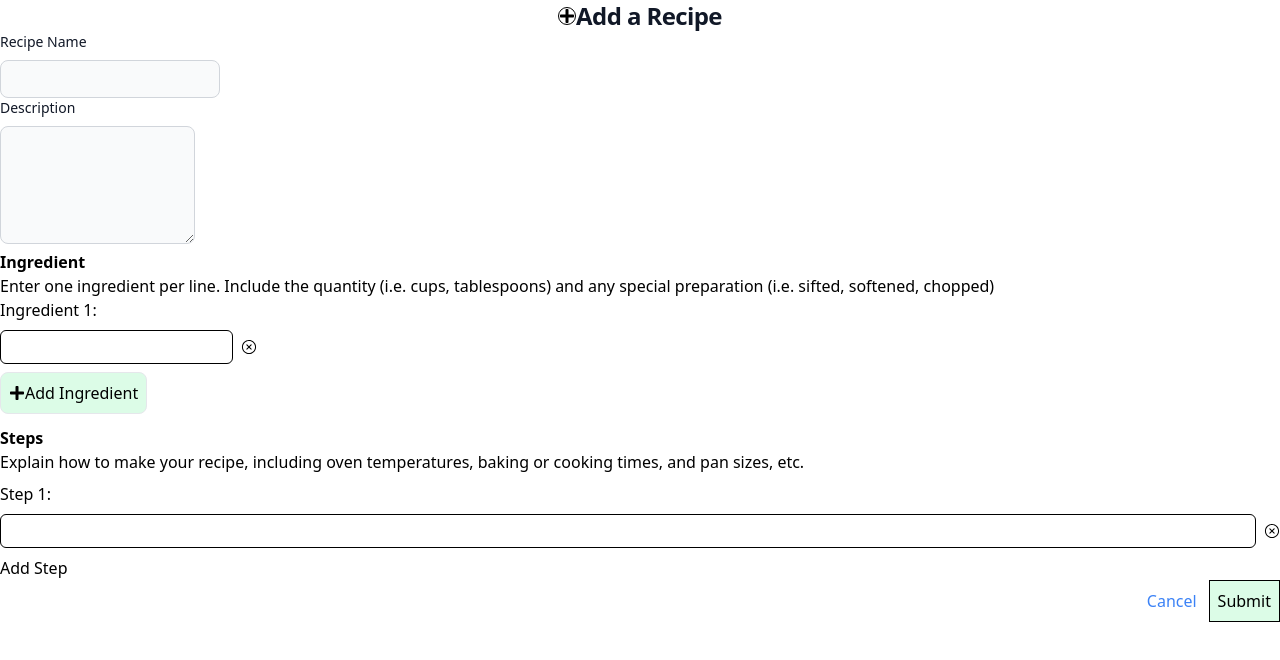
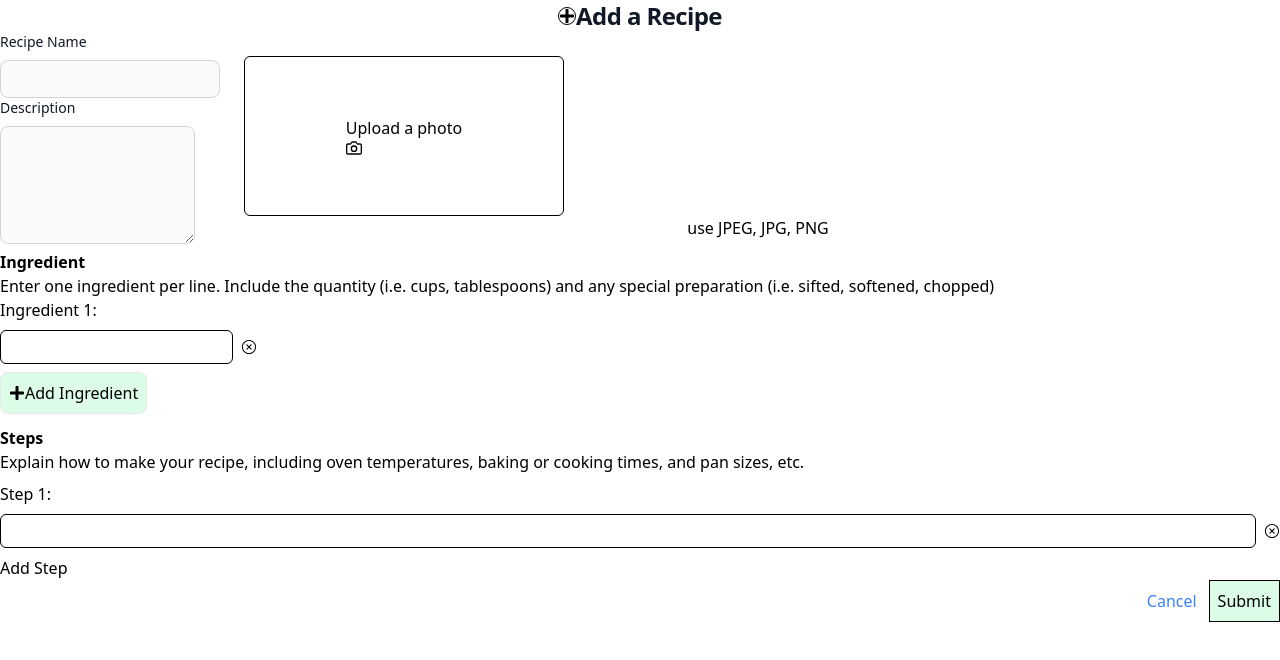
Before and after one commit to Bloom-Tauta/recipe-app, a React (Create React App) app in the folder client/: page / in a window 1280 px wide. Shown: the top 660 px of the page. Built offline with nearby package versions, Linux system fonts and the light colour scheme.

Commit message:
upload recipe image

```diff
--- a/client/src/components/RecipeForm.jsx
+++ b/client/src/components/RecipeForm.jsx
@@ -1,7 +1,7 @@
 import React, { useState } from "react";
 import { RxCrossCircled } from "react-icons/rx";
 import { FaPlus } from "react-icons/fa";
-// import { FiCamera } from "react-icons/fi"
+import { FiCamera } from "react-icons/fi"
 
 function RecipeForm(){
 
@@ -84,22 +84,24 @@ function RecipeForm(){
                             focus:ring-primary-600 p-2"></textarea>
                     </div>
                   </div>
-                  {/* <div className="flex-grow"> */}
-                  {/* <div className="border border-black rounded-md flex flex-col justify-center items-center ml-2 mt-6 w-80 h-40 p-4">
+                  <div className="flex-grow">
+                  <div className="border border-black rounded-md flex flex-col justify-center items-center ml-2 mt-6 w-80 h-40 p-4">
                     <label htmlFor="uploadInput">
                       <input
                         type="file"
                         id="uploadInput"
                         accept=".jpg, .jpeg, .png, .gif"
-                        onChange={handleChange}
+                        // onChange={handleChange}
                         style={{ display: "none" }}
                     className=""  />
                       <span>Upload a photo</span>
-                      <span><FiCamera/></span>
+                      <span>
+                        <FiCamera/>
+                      </span>
                     </label>
-                  </div> */}
-                  {/* <p className="text-center">use JPEG, JPG,  PNG  </p> */}
-                  {/* </div> */}
+                  </div>
+                  <p className="text-center">use JPEG, JPG,  PNG  </p>
+                  </div>
                 </div>
         <div>
           <h2 className="font-bold">Ingredient</h2>
```
